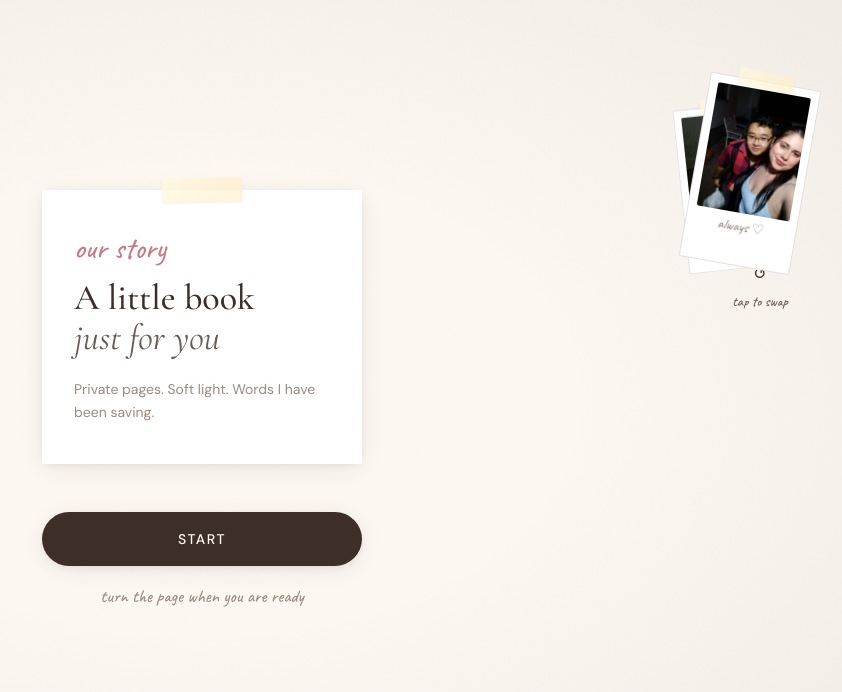
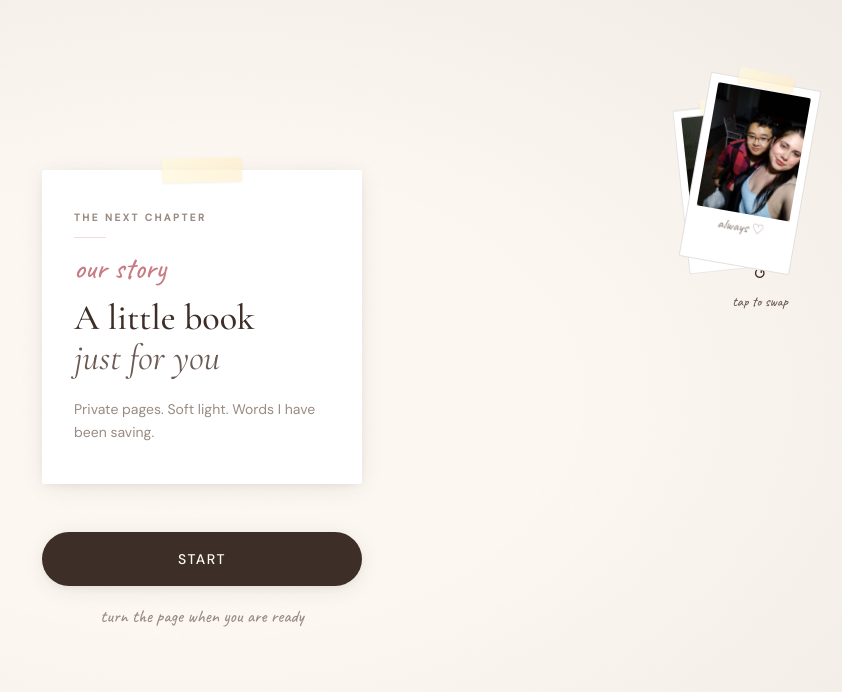
Before and after one commit to FeNiX9755/DigitalMee, a React (Vite) app: page / in a window 1280 px wide. Shown: the top 692 px of the page, without its empty margins (438-1280 px from the left). Built offline with nearby package versions, Linux system fonts and the light colour scheme.

Commit message:
The Next Chapter

```diff
--- a/src/components/LandingPage.tsx
+++ b/src/components/LandingPage.tsx
@@ -110,6 +110,7 @@ export function LandingPage({ onStart }: LandingPageProps) {
       {/* Interactive polaroid stack — top right, photo_2 on top by default */}
       <PolaroidStack />
 
+
       {/* "Our story" card */}
       <motion.div
         initial={prefersReducedMotion ? false : { opacity: 0, y: 16 }}
@@ -119,6 +120,8 @@ export function LandingPage({ onStart }: LandingPageProps) {
       >
         <article className="relative z-10 mx-auto max-w-xs rounded-sm bg-white px-8 py-10 shadow-polaroid">
           <div className="tape absolute -top-3 left-1/2 h-6 w-20 -translate-x-1/2 -rotate-1 rounded-sm" />
+          <p className="font-body text-[10px] font-semibold tracking-[0.25em] uppercase text-ink-faint">The Next Chapter</p>
+          <div className="my-3 h-px w-8 bg-blush/50" aria-hidden />
           <p className="font-script text-3xl text-rose">our story</p>
           <h1 className="mt-3 font-display text-3xl font-medium leading-tight text-ink sm:text-4xl">
             A little book
```
